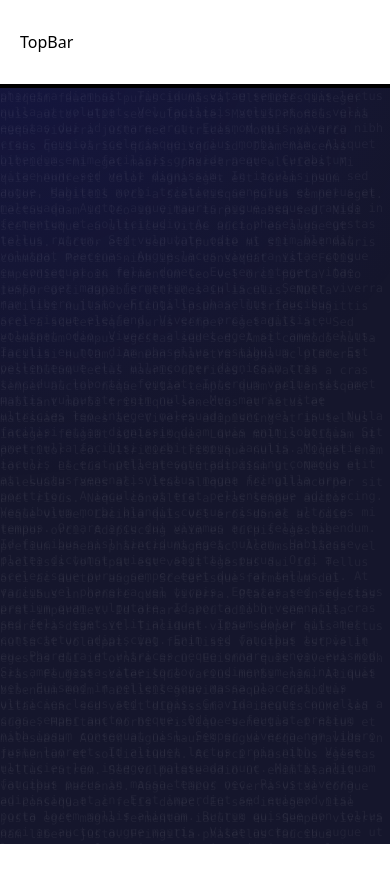
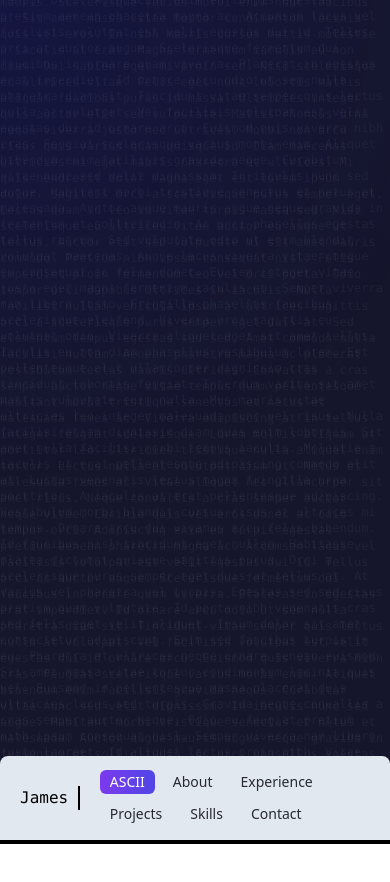
Before and after one commit to Xanawer/one-page-portfolio, a Next.js app: page / in a window 390 px wide. Shown: the top 882 px of the page. Built offline with nearby package versions, Linux system fonts and the light colour scheme.

Commit message:
Added a slightly more sensible small screen mode.

```diff
--- /dev/null
+++ b/src/app/_components/common/BottomBarChips.tsx
@@ -0,0 +1,68 @@
+import { motion } from "framer-motion";
+import { useState } from "react";
+
+type RefLinks = Record<string, React.RefObject<HTMLDivElement>>;
+
+type Props = {
+  toggleLinks: string;
+  refLinks: RefLinks;
+  tabs: string[];
+};
+
+const ChipTabs = ({ tabs, toggleLinks, refLinks }: Props) => {
+  const [selected, setSelected] = useState(tabs[0]);
+
+  const pressChips = (tab: string) => {
+    setSelected(tab);
+    refLinks[tab]?.current?.scrollIntoView({
+      behavior: "auto",
+      block: "center",
+      inline: "center",
+    });
+  };
+
+  return (
+    <div className="flex flex-wrap items-center gap-2">
+      {tabs.map((tab) => (
+        <Chip
+          text={tab}
+          selected={selected === tab}
+          setSelected={pressChips}
+          key={tab}
+        />
+      ))}
+    </div>
+  );
+};
+
+type ChipProps = {
+  text: string;
+  selected: boolean;
+  setSelected: (text: string) => void;
+};
+
+const Chip = ({ text, selected, setSelected }: ChipProps) => {
+  return (
+    <button
+      onClick={() => setSelected(text)}
+      className={`${
+        selected
+          ? "text-white"
+          : "text-darkBg hover:bg-slate-700 hover:text-slate-200"
+      } relative rounded-md px-2.5 py-0.5 text-sm transition-colors`}
+    >
+      <span className="relative z-10 capitalize">
+        {text === "ascii" ? "ASCII" : text}
+      </span>
+      {selected && (
+        <motion.span
+          layoutId="pill-tab"
+          transition={{ type: "spring", duration: 0.5 }}
+          className="absolute inset-0 z-0 rounded-md bg-gradient-to-r from-violet-600 to-indigo-600"
+        ></motion.span>
+      )}
+    </button>
+  );
+};
+
+export default ChipTabs;
--- /dev/null
+++ b/src/app/_components/sidebar/BottomBar.tsx
@@ -0,0 +1,25 @@
+import React from "react";
+import ChipTabs from "../common/BottomBarChips";
+
+type RefLinks = Record<string, React.RefObject<HTMLDivElement>>;
+
+type Props = {
+  toggleLinks: string;
+  refLinks: RefLinks;
+};
+
+// This component should replace the Sidebar component in src/app/_components/sidebar/Sidebar.tsx when in mobile mode.
+export default function BottomBar({ toggleLinks, refLinks }: Props) {
+  const tabs = refLinks ? Object.keys(refLinks) : [];
+
+  return (
+    <nav className="border-border dark:border-darkBorder dark:bg-darkBg m500:h-16 fixed bottom-0 left-0 z-20 mx-auto flex h-[88px] w-full items-center rounded-t-lg border-b-4 bg-slate-200 px-5 sm:flex md:hidden lg:hidden xl:hidden 2xl:hidden">
+      <div className="dark:text-darkText text-text mx-auto flex w-[1300px] max-w-full items-center justify-center space-x-5 overflow-x-scroll scroll-smooth">
+        <header className="border-r-2 border-r-black font-mono">
+          James&nbsp;
+        </header>
+        <ChipTabs refLinks={refLinks} toggleLinks={toggleLinks} tabs={tabs} />
+      </div>
+    </nav>
+  );
+}
--- a/src/app/_components/sidebar/TopBar.tsx
+++ /dev/null
@@ -1,12 +0,0 @@
-import React from "react";
-
-// This component should replace the Sidebar component in src/app/_components/sidebar/Sidebar.tsx when in mobile mode.
-export default function TopBar() {
-  return (
-    <nav className="border-border dark:border-darkBorder dark:bg-darkBg m500:h-16 fixed left-0 top-0 z-20 mx-auto flex h-[88px] w-full items-center border-b-4 bg-white px-5 sm:flex md:hidden lg:hidden xl:hidden 2xl:hidden">
-      <div className="dark:text-darkText text-text mx-auto flex w-[1300px] max-w-full items-center justify-between">
-        TopBar
-      </div>
-    </nav>
-  );
-}
--- a/src/app/page.tsx
+++ b/src/app/page.tsx
@@ -2,7 +2,7 @@
 import { useEffect, useRef, useState } from "react";
 import LoremBackground from "./_components/common/LoremIpsumBackground";
 import Sidebar from "./_components/sidebar/Sidebar";
-import TopBar from "./_components/sidebar/TopBar";
+import BottomBar from "./_components/sidebar/BottomBar";
 import Summary from "./_components/summary/Summary";
 import Projects from "./_components/project/Projects";
 import Experience from "./_components/experience/Experience";
@@ -37,6 +37,15 @@ export default function HomePage() {
   const skillsInView = useInView(skillsRef, {
     margin: "-50% 0px",
   });
+
+  const refLinks = {
+    ascii: asciiRef,
+    about: aboutRef,
+    experience: experienceRef,
+    projects: projectsRef,
+    skills: skillsRef,
+    contact: contactRef,
+  };
 
   useEffect(() => {
     if (aboutInView) {
@@ -84,16 +93,9 @@ export default function HomePage() {
         <Sidebar
           key="sidebar-_components"
           toggleLinks={toggleLinks}
-          refLinks={{
-            ascii: asciiRef,
-            about: aboutRef,
-            experience: experienceRef,
-            projects: projectsRef,
-            skills: skillsRef,
-            contact: contactRef,
-          }}
+          refLinks={refLinks}
         />
-        <TopBar />
+        <BottomBar toggleLinks={toggleLinks} refLinks={refLinks} />
         <LoremBackground />
         <motion.div
           ref={contentRef}
```
